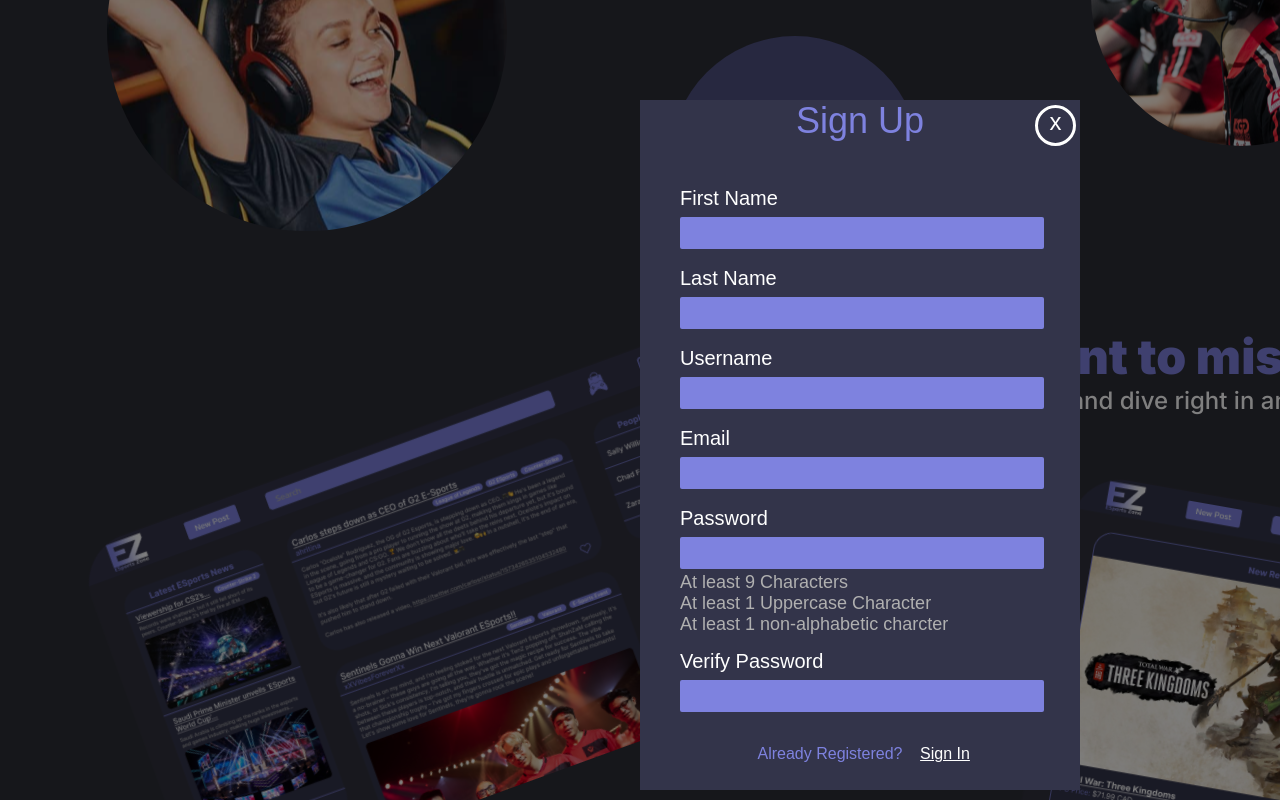
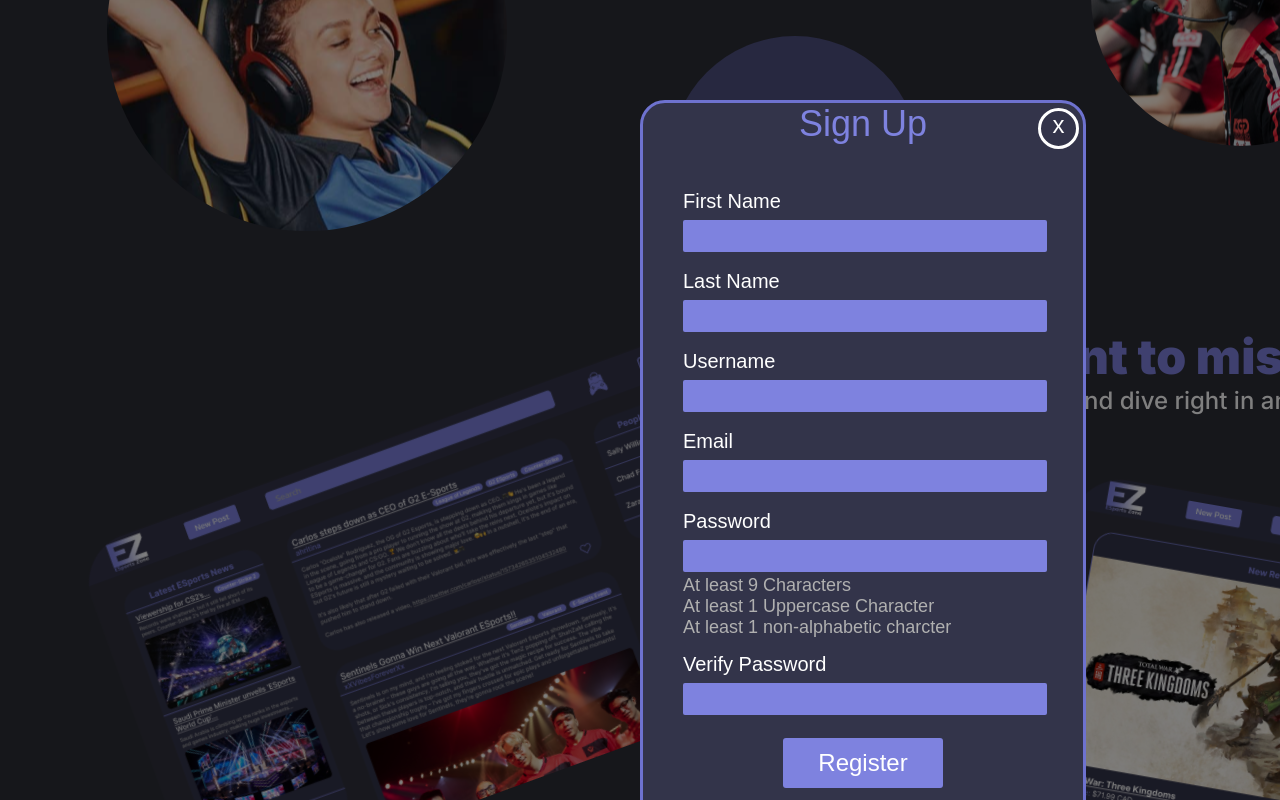
Before and after one commit to Vic-Han/CPSC-481-Project, a React (Create React App) app in the folder front-end/: page / in a window 1280 px wide. Both pictures are taken after a click on the link "Create an Account". Shown: the part 869-1669 px from the top of the page. Built offline with nearby package versions, Linux system fonts and the light colour scheme.

Commit message:
Fixed some issues with both overlays

```diff
--- a/front-end/src/App.js
+++ b/front-end/src/App.js
@@ -131,7 +131,7 @@ function App() {
   return (
     <div>
       {login ? <LoginOverLay loginEvent = {showHomePage} registerEvent ={showRegister} cancelEvent = {hideAllOverLays}/> : null}
-      {register ? <RegisterOverLay loginEvent = {showLogin} cancelEvent={hideAllOverLays}/> : null}
+      {register ? <RegisterOverLay loginEvent = {showLogin} cancelEvent={hideAllOverLays} registerEvent = {showHomePage}/> : null}
       {newPost ? <NewPostOverLay close={hideAllOverLays} data={data} setData={setData} showPostPreview={showPostPreview}/> : null}
       {DM ? <DMOverLay closeEvent ={hideAllOverLays} close ={hideAllOverLays}/> : null}
       {previewPost ? <PostPreview back = {showNewPostOverLay} data={data} resetData={resetData} hidePosts={hideAllPostOverlays}/>: null}
--- a/front-end/src/Login-Register/LoginOverLay.css
+++ b/front-end/src/Login-Register/LoginOverLay.css
@@ -13,6 +13,8 @@
     top: 100px;
     z-index: 10000;
     background-color: #33344A;
+    border-radius: 25px;
+    border: solid #6E72CF 3px;
 }
 .login-contents{
     position: relative;
--- a/front-end/src/Login-Register/LoginOverlay.jsx
+++ b/front-end/src/Login-Register/LoginOverlay.jsx
@@ -12,10 +12,10 @@ function LoginOverLay(props) {
               <div className='main-title-login'>Log In</div>
               <div className='cancel-login-button' onClick={cancelEvent}>x</div>
               <label className='input-label-login'>Username</label>
-              <input className='login-input'></input>
+              <input type = "text" className='login-input'></input>
               <div className='forgot-label-login'>Forgot Username?</div>
               <label className='input-label-login'>Password</label>
-              <input className='login-input'></input>
+              <input type = "password"className='login-input'></input>
               <div className='forgot-label-login'>Forgot Password?</div>
               <button onClick={loginEvent} className='login-button'>Login</button>
             </div>
--- a/front-end/src/Login-Register/RegisterOverLay.css
+++ b/front-end/src/Login-Register/RegisterOverLay.css
@@ -9,10 +9,12 @@
     position: fixed;
     width:440px;
     left: 640px;
-    height: 690px;
+    height: 760px;
     top: 100px;
     z-index: 10000;
     background-color: #33344A;
+    border-radius: 25px;
+    border: solid #6E72CF 3px;
 }
 .cancel-register-button{
     position: absolute;
@@ -81,3 +83,24 @@
     cursor: pointer;
     text-align: center;
 }
+.register-button{
+    width: 160px;
+    background-color: #7E82DF;
+    color: #fff;
+    border-radius: 3px;
+    border: none;
+    height: 50px;
+    font-size: 24px;
+    position: relative;
+    left:50%;
+    transform: translateX(-50%);
+    cursor: pointer;
+    margin-top: 20px;
+    transition: 0.6s;
+}
+.register-button:hover{
+    width: 165px;
+    height: 53px;
+    color: #ddd;
+    background-color: #6E72CF;
+}
--- a/front-end/src/Login-Register/RegisterOverLay.jsx
+++ b/front-end/src/Login-Register/RegisterOverLay.jsx
@@ -19,12 +19,13 @@ function RegisterOverLay(props) {
             <label className='register-label'>Email</label>
             <input className = 'register-input' type = "text"></input>
             <label className='register-label'>Password</label>
-            <input className = 'register-input' type ="text"></input>
+            <input className = 'register-input' type ="password"></input>
             <div className='password-desc-register'>At least 9 Characters</div>
             <div className='password-desc-register'>At least 1 Uppercase Character</div>
             <div className='password-desc-register'>At least 1 non-alphabetic charcter</div>
             <label className='register-label'> Verify Password</label>
-            <input className = 'register-input' type ="text"></input>
+            <input className = 'register-input' type ="password"></input>
+            <button onClick={registerEvent} className='register-button'> Register</button>
           </div>
           <div className='bottom-container-register'>
             <div className='bottom-left-register'>Already Registered?</div>
```
